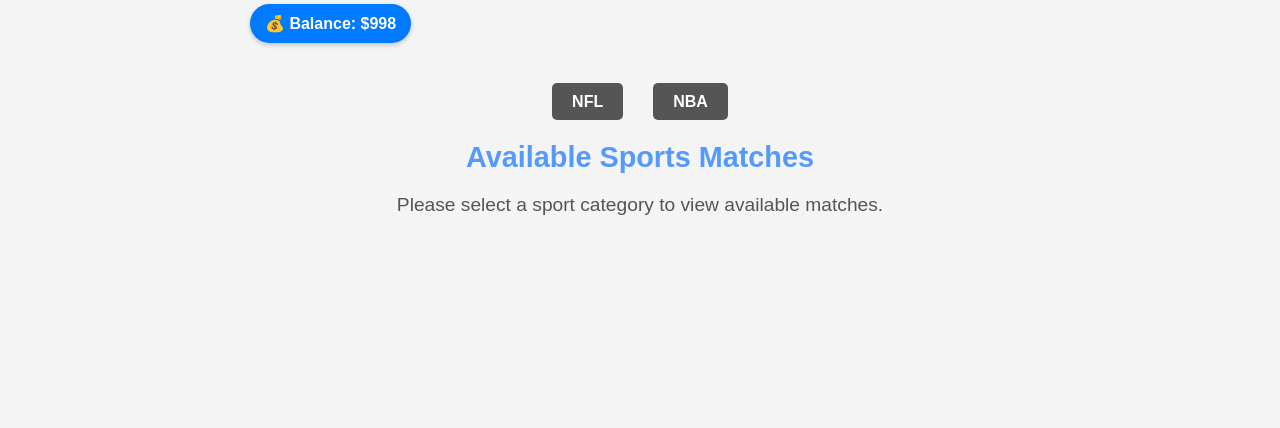
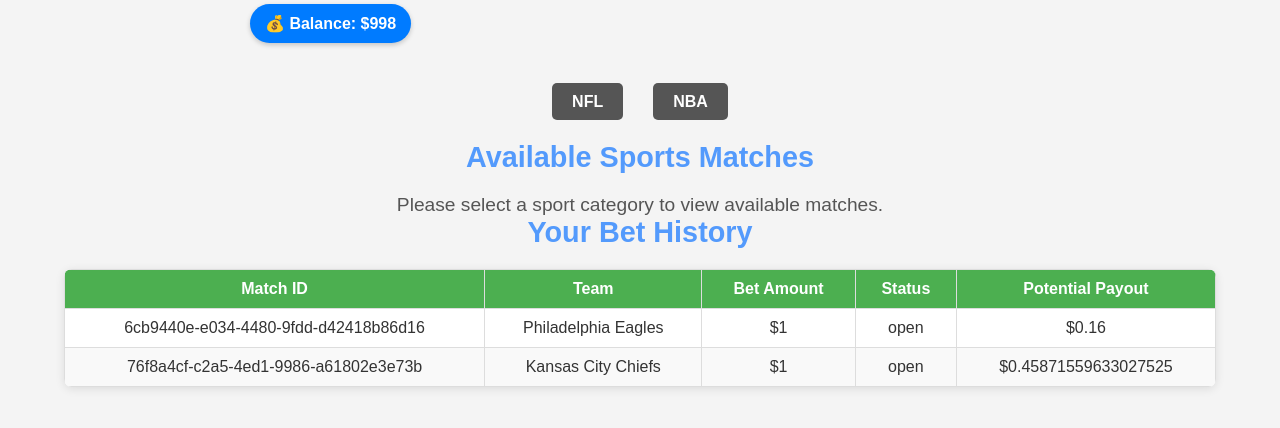
Before and after one commit to KPCOFGS/BetBuddy, a Flask app: a page that uses templates/user.html in a window 1280 px wide. Shown: the part 151-579 px from the top of the page. Run offline with Flask 3, Linux system fonts and the light colour scheme; data comes from the database, SQL or seed files in the repository; both versions use the stored data as it was after the commit.

Commit message:
Bets Table

```diff
--- a/app.py
+++ b/app.py
@@ -28,9 +28,9 @@ def get_db_connection():
     con = sqlite3.connect('bettingBuddy.db', check_same_thread=False)
     con.row_factory = sqlite3.Row  # To access columns by name
     return con
-# Create tables if they don't exist
 def create_tables():
     with get_db_connection() as con:
+        # Create Users table
         con.execute('''
         CREATE TABLE IF NOT EXISTS Users (
             userID INTEGER PRIMARY KEY AUTOINCREMENT,
@@ -42,6 +42,8 @@ def create_tables():
             recovery_string TEXT UNIQUE
         );
         ''')
+
+        # Create Bets table without bet_status column initially
         con.execute('''
         CREATE TABLE IF NOT EXISTS Bets (
             betID INTEGER PRIMARY KEY AUTOINCREMENT,
@@ -56,6 +58,20 @@ def create_tables():
         );
         ''')
 
+        # Add the bet_status column if it doesn't already exist
+        try:
+            con.execute('ALTER TABLE Bets ADD COLUMN bet_status TEXT DEFAULT "open";')
+        except sqlite3.OperationalError:
+            # Column already exists
+            pass
+
+        # Create MatchResults table if it doesn't already exist
+        con.execute('''
+        CREATE TABLE IF NOT EXISTS MatchResults (
+            matchID TEXT PRIMARY KEY,
+            winning_team TEXT
+        );
+        ''')
 create_tables()
 # Opens the Home Screen HTML file for the user
 @app.route('/')
@@ -132,22 +148,21 @@ def loginprocess():
             error_message = 'Username or password is incorrect'
             return render_template('sign_in.html', error_message=error_message)  # Pass error message to the template
 
-# User Page Navigation
 @app.route('/user/<username>', methods=['GET'])
 def UserPage(username):
     category = request.args.get('category')
 
-    # Retrieve user's balance from the database
+    # Retrieve user's balance and bet history
     with get_db_connection() as con:
         cursor = con.cursor()
         cursor.execute("SELECT tokenAmnt FROM Users WHERE username = ?", (username,))
         result = cursor.fetchone()
-        if result:
-            user_balance = result['tokenAmnt']
-        else:
-            user_balance = 0  # Default to 0 if no balance is found
+        user_balance = result['tokenAmnt'] if result else 0
 
-    # Fetch sports data if the category is specified
+    user_bets = fetch_user_bets(username)  # Fetch user bets
+
+    # Fetch sports data if category is specified
+    sports_data = None
     if category not in session:
         sports_data = FetchSportsData(category)
         if sports_data:
@@ -155,8 +170,10 @@ def UserPage(username):
     else:
         sports_data = session[category]
 
-    # Pass user_balance and other data to the template
-    return render_template('user.html', username=username, user_balance=user_balance, data=sports_data)
+    return render_template(
+        'user.html', username=username, user_balance=user_balance, data=sports_data, user_bets=user_bets
+    )
+
 def FetchSportsData(category):
     # Define Parameters
     API_KEY = '668973ec82ed19bae55f0bd240052f2e'
@@ -206,7 +223,7 @@ def FetchSportsData(category):
                 # Grab commence time
                 match_date = event.get('commence_time')
                 if match_date:
-                    match_date = datetime.fromisoformat(match_date.replace('Z', '+00:00')).date()
+                    match_date = datetime.fromisoformat(match_date.replace('Z', '+00:00'))
                 # Add match data
                 matches.append({
                     'home_team': event['home_team'],
@@ -269,16 +286,20 @@ def reset_password(username):
         return redirect(url_for('login'))
 
     return render_template('display_user_info.html', username=username)
+import uuid
+
 @app.route('/place_bet', methods=['POST'])
 def place_bet():
     if request.method == 'POST':
         # Extract form data
         user_id = request.form['user_id']
-        match_id = request.form['match_id']
         team = request.form['team']  # Team selected by the user
         bet_amount = int(request.form['amount'])
         home_odds = float(request.form['home_odds'])  # Home odds
         away_odds = float(request.form['away_odds'])  # Away odds
+
+        # Create a unique match_id using UUID if it's not provided
+        match_id = str(uuid.uuid4())  # Generate a new unique match ID
 
         # Ensure the user has enough balance
         with get_db_connection() as con:
@@ -323,5 +344,11 @@ def place_bet():
     # In case of a wrong method or some issue, redirect to user page
     return redirect(url_for('UserPage', username=user_id))
 
+def fetch_user_bets(username):
+    with get_db_connection() as con:
+        cursor = con.cursor()
+        cursor.execute("SELECT * FROM Bets WHERE userID = (SELECT userID FROM Users WHERE username = ?)", (username,))
+        return cursor.fetchall()
+
 if __name__ == '__main__':
     app.run(debug=True)
--- a/static/css/user.css
+++ b/static/css/user.css
@@ -298,6 +298,48 @@ h2 {
     background-color: #f8d7da; /* Light red background */
     color: #721c24; /* Dark red text */
 }
+/* Bet History Table */
+.bet-history {
+    width: 90%; /* Adjust width to fit well within the layout */
+    margin: 20px auto; /* Center the table */
+    border-collapse: collapse; /* Remove gaps between table cells */
+    background-color: #fff;
+    box-shadow: 0 2px 10px rgba(0, 0, 0, 0.1);
+    border-radius: 8px; /* Rounded corners */
+    overflow: hidden; /* Prevent content overflow */
+}
+
+.bet-history th, .bet-history td {
+    padding: 10px 15px;
+    text-align: center;
+    border: 1px solid #ddd; /* Add subtle cell borders */
+    font-size: 1rem;
+}
+
+.bet-history th {
+    background-color: #4CAF50; /* Green header background */
+    color: white;
+    font-weight: bold;
+}
+
+.bet-history tr:nth-child(even) {
+    background-color: #f9f9f9; /* Light gray background for even rows */
+}
+
+.bet-history tr:hover {
+    background-color: #f1f1f1; /* Highlight row on hover */
+}
+
+.bet-history td {
+    color: #333;
+}
+
+.no-bets-message {
+    text-align: center;
+    font-size: 1.2rem;
+    color: #555;
+    margin: 20px 0;
+}
 
 @media (max-width: 768px) {
     .sports_tabs ul {
--- a/templates/user.html
+++ b/templates/user.html
@@ -8,10 +8,9 @@
     <script>
         function openBetModal(matchId, homeTeam, awayTeam, homeOdds, awayOdds) {
             document.getElementById('match-id').value = matchId;
-    document.getElementById('home-odds-field').value = homeOdds;  // Correctly populate the hidden input
-    document.getElementById('away-odds-field').value = awayOdds;  // Correctly populate the hidden input
+            document.getElementById('home-odds-field').value = homeOdds;
+            document.getElementById('away-odds-field').value = awayOdds;
 
-    // Set the hidden inputs for home_team and away_team
             document.getElementById('home-team').value = homeTeam;
             document.getElementById('away-team').value = awayTeam;
 
@@ -29,7 +28,6 @@ function closeBetModal() {
             document.getElementById('bet-modal').style.display = 'none';
             document.getElementById('bet-modal-overlay').style.display = 'none';
         }
-
     </script>
 </head>
 
@@ -70,7 +68,6 @@ function closeBetModal() {
     <!-- Display Matches -->
     <div>
         <h2>Available Sports Matches</h2>
-
         {% if request.args.get('category') %}
             {% if data %}
                 <div class="container">
@@ -83,7 +80,6 @@ function closeBetModal() {
                             </div>
                             <div class="date">Match Date: {{ event.match_date }}</div>
 
-                            <!-- Bet Button -->
                             <button class="bet-toggle" onclick="openBetModal('{{ event.match_id }}', '{{ event.home_team }}', '{{ event.away_team }}', '{{ event.home_team_price }}', '{{ event.away_team_price }}')">
                                 Place Bet
                             </button>
@@ -98,6 +94,37 @@ function closeBetModal() {
         {% endif %}
     </div>
 
+    <!-- Bet History Section -->
+<div>
+    <h2>Your Bet History</h2>
+    {% if user_bets %}
+        <table class="bet-history">
+            <thead>
+                <tr>
+                    <th>Match ID</th>
+                    <th>Team</th>
+                    <th>Bet Amount</th>
+                    <th>Status</th>
+                    <th>Potential Payout</th>
+                </tr>
+            </thead>
+            <tbody>
+                {% for bet in user_bets %}
+                <tr>
+                    <td>{{ bet['matchID'] }}</td>
+                    <td>{{ bet['team'] }}</td>
+                    <td>${{ bet['amount'] }}</td>
+                    <td>{{ bet['bet_status'] }}</td>
+                    <td>${{ bet['potential_payout'] }}</td>
+                </tr>
+                {% endfor %}
+            </tbody>
+        </table>
+    {% else %}
+        <p class="no-bets-message">No bets placed yet.</p>
+    {% endif %}
+</div>
+
     <!-- Bet Modal -->
     <div id="bet-modal-overlay" onclick="closeBetModal()"></div>
     <div id="bet-modal">
@@ -107,8 +134,8 @@ function closeBetModal() {
             <input type="hidden" id="match-id" name="match_id">
             <input type="hidden" id="home-odds-field" name="home_odds">
             <input type="hidden" id="away-odds-field" name="away_odds">
-    <input type="hidden" id="home-team" name="home_team"> <!-- Hidden input for home team -->
-    <input type="hidden" id="away-team" name="away_team"> <!-- Hidden input for away team -->
+            <input type="hidden" id="home-team" name="home_team">
+            <input type="hidden" id="away-team" name="away_team">
 
             <label for="team-select">Choose Team:</label>
             <select id="team-select" name="team" required></select>
@@ -125,9 +152,6 @@ function closeBetModal() {
             <button type="submit">Confirm Bet</button>
             <button type="button" onclick="closeBetModal()">Cancel</button>
         </form>
-
-
-
     </div>
 </body>
 </html>
```
Also changed, not shown: bettingBuddy.db (added). Lines whose indentation alone changed are shown as unchanged.
